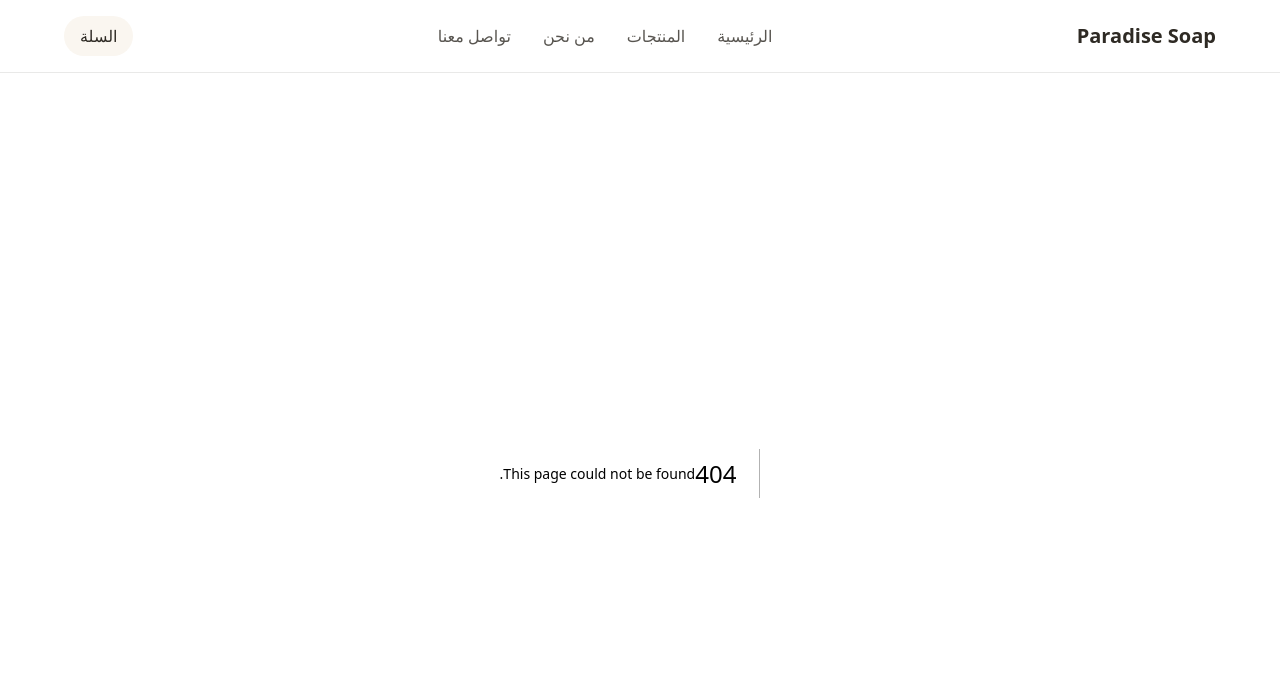
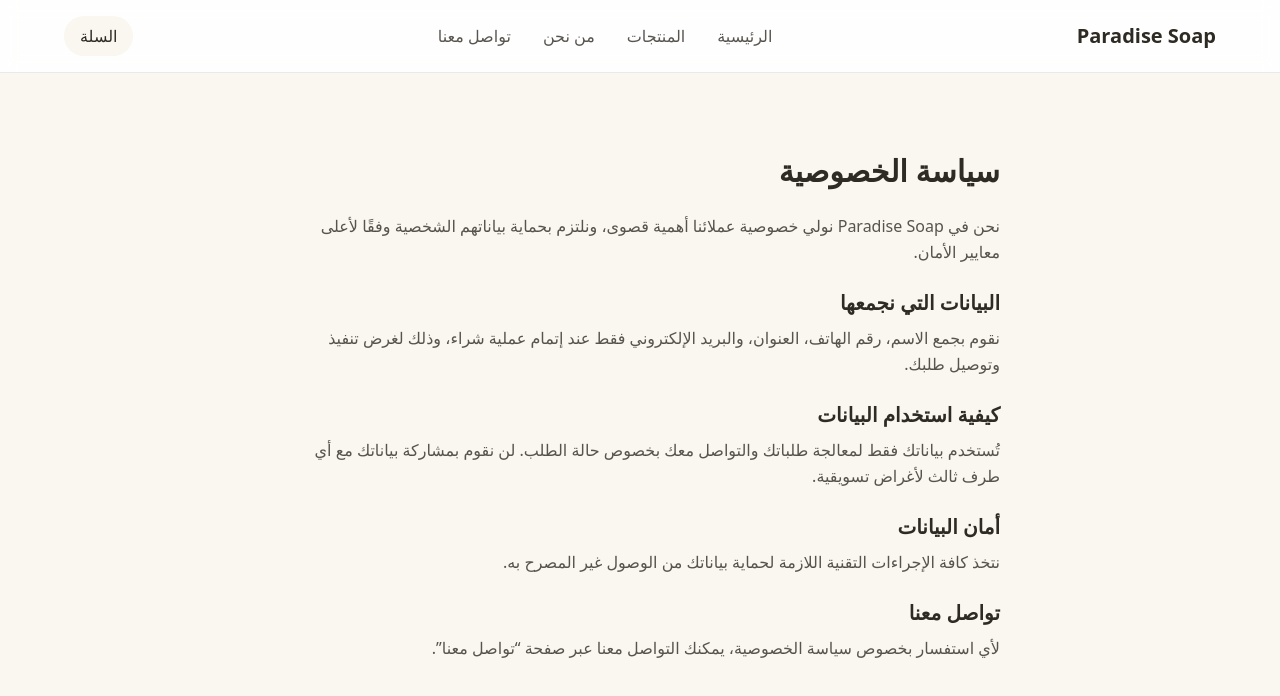
Before and after one commit to paradisesoap653-dotcom/paradise-soap-2, a Next.js app: page /privacy in a window 1280 px wide. Before the commit this address had no page. Shown: the top 696 px of the page. Built offline with nearby package versions, Linux system fonts and the light colour scheme.

Commit message:
Add PrivacyPage component with privacy policy content

```diff
--- /dev/null
+++ b/src/app/privacy/page.tsx
@@ -0,0 +1,56 @@
+export default function PrivacyPage() {
+  return (
+    <main className="mx-auto max-w-3xl px-6 py-20">
+      <h1 className="mb-6 text-3xl font-bold text-[#2e2a24]">
+        سياسة الخصوصية
+      </h1>
+
+      <div className="space-y-6 leading-relaxed text-[#2e2a24]/80">
+        <p>
+          نحن في Paradise Soap نولي خصوصية عملائنا أهمية قصوى، ونلتزم بحماية
+          بياناتهم الشخصية وفقًا لأعلى معايير الأمان.
+        </p>
+
+        <div>
+          <h2 className="mb-2 text-xl font-semibold text-[#2e2a24]">
+            البيانات التي نجمعها
+          </h2>
+          <p>
+            نقوم بجمع الاسم، رقم الهاتف، العنوان، والبريد الإلكتروني فقط عند
+            إتمام عملية شراء، وذلك لغرض تنفيذ وتوصيل طلبك.
+          </p>
+        </div>
+
+        <div>
+          <h2 className="mb-2 text-xl font-semibold text-[#2e2a24]">
+            كيفية استخدام البيانات
+          </h2>
+          <p>
+            تُستخدم بياناتك فقط لمعالجة طلباتك والتواصل معك بخصوص حالة
+            الطلب. لن نقوم بمشاركة بياناتك مع أي طرف ثالث لأغراض تسويقية.
+          </p>
+        </div>
+
+        <div>
+          <h2 className="mb-2 text-xl font-semibold text-[#2e2a24]">
+            أمان البيانات
+          </h2>
+          <p>
+            نتخذ كافة الإجراءات التقنية اللازمة لحماية بياناتك من الوصول غير
+            المصرح به.
+          </p>
+        </div>
+
+        <div>
+          <h2 className="mb-2 text-xl font-semibold text-[#2e2a24]">
+            تواصل معنا
+          </h2>
+          <p>
+            لأي استفسار بخصوص سياسة الخصوصية، يمكنك التواصل معنا عبر صفحة
+            &ldquo;تواصل معنا&rdquo;.
+          </p>
+        </div>
+      </div>
+    </main>
+  );
+}
```
